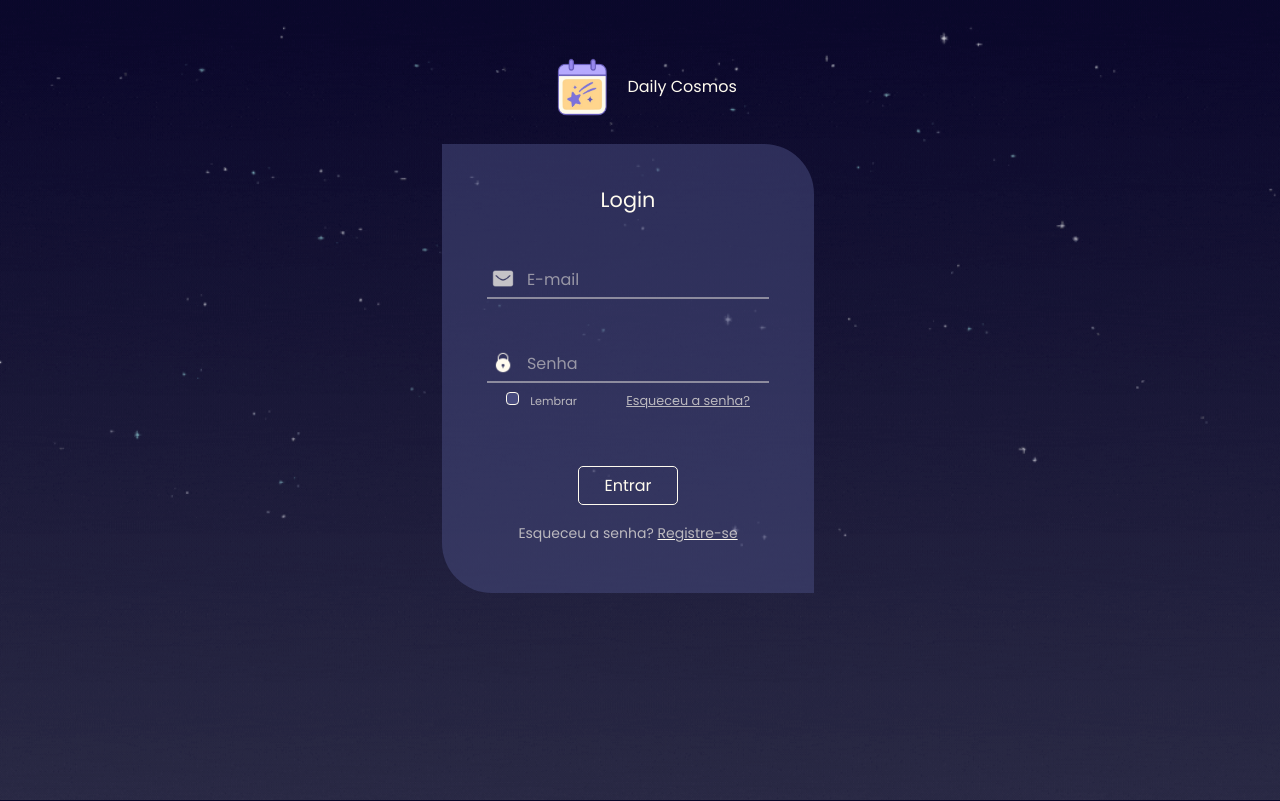
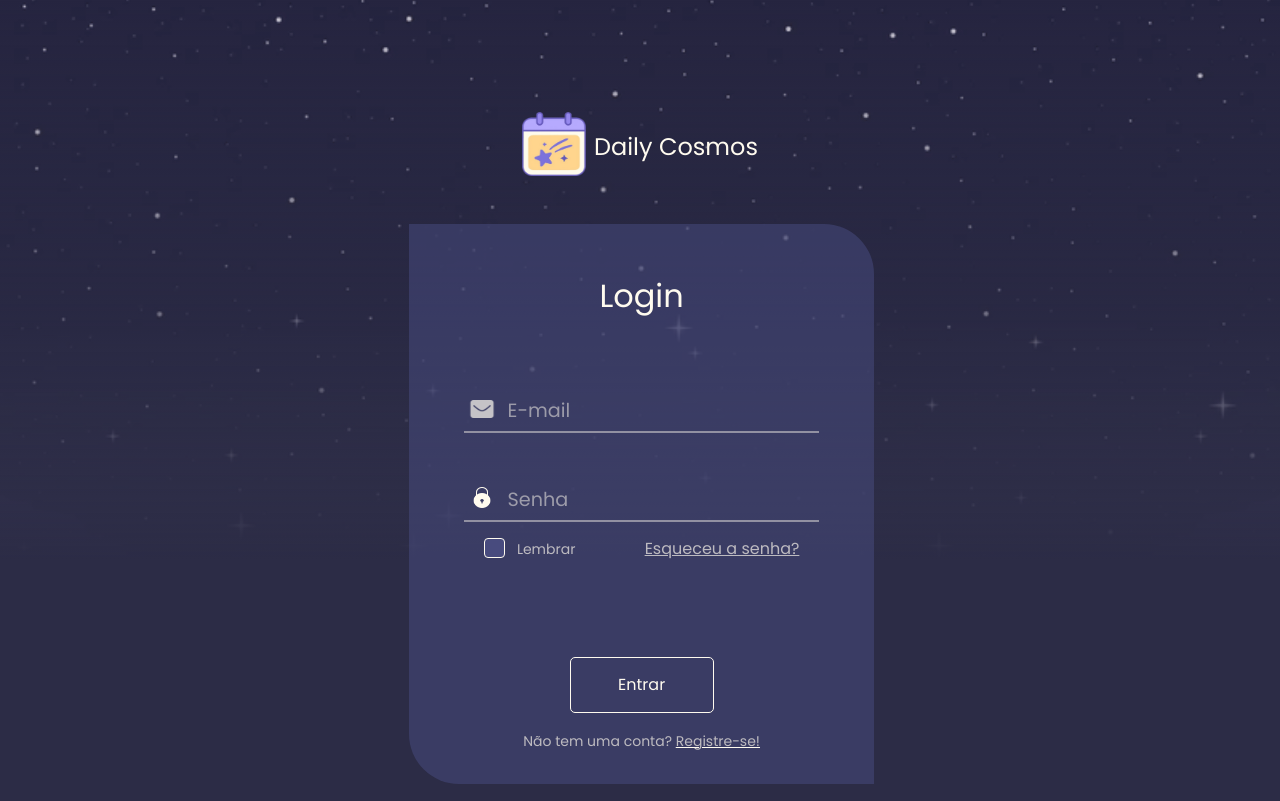
Before and after one commit to mellygomes/planetarium-calendar, a Flask app: page /login in a window 1280 px wide. Run offline with Flask 3, Linux system fonts and the light colour scheme.

Commit message:
style: updated login screen

```diff
--- a/app/static/style/style-all.css
+++ b/app/static/style/style-all.css
@@ -6,6 +6,6 @@ body {
 }
 
 .logo {
-    width: 5rem;
-    height: 5rem;
+    width: 4rem;
+    height: 4rem;
 }
--- a/app/static/style/style-login.css
+++ b/app/static/style/style-login.css
@@ -5,8 +5,16 @@ body {
     font-family: 'Poppins', sans-serif;
 }
 
+.titulo-daily{
+    font-family: 'Poppins', sans-serif;
+    font-size: 1.5rem;
+    padding-left: 0.5rem;
+    line-height: 1;
+    margin-bottom: -0.35rem;
+}
+
 .background-stars-gif {
-    background-image: url('/static/images/stars-background.gif');
+    background-image: url('/static/images/gifer-ezgif.com-crop.gif');
     background-size: cover;
     background-position: center;
     background-repeat: no-repeat;
@@ -14,24 +22,38 @@ body {
     top: 0;
     left: 0;
     width: 100%;
-    height: 100%;
+    height: 70%;
     z-index: -1; /* fica atrás do conteúdo */
     opacity: 0.8;
 }
 
+.background-gradient-overlay {
+    position: fixed;
+    top: 0;
+    left: 0;
+    width: 100%;
+    height: 70%;
+    z-index: -1; /* fica acima do GIF, mas atrás do conteúdo */
+    /* background: linear-gradient(to bottom, rgba(44, 44, 70, 0.2), rgba(44, 44, 70, 0.5), rgba(44, 44, 70, 1.0)); */
+    background: linear-gradient(to bottom, rgba(44, 44, 70, 0) 0%, rgba(44, 44, 70, 1.0) 100%);
+    pointer-events: none; /* evita que interfira com cliques */
+}
+
+
 .login-icon {
-    width: 1.5rem;
-    height: 1.4rem;
+    width: 1.7rem;
+    height: 1.6rem;
     padding: 0;
 }
 
 .login-box {
     background-color: #484b7e8d;
     border-radius: 0px 50px 0px 50px;
+    height: 35rem;
 }
 
 .login-title {
-    font-size: 1.3rem;
+    font-size: 2.0rem;
 }
 
 .login-text-field {
@@ -77,18 +99,20 @@ input[type="password"]:focus {
     background-color: #484b7e00;
     border: none;
     width: 80%;
+    font-size: 1.2rem;
 }
 
 .input-senha {
     color: #FFFBEF;
     background-color: #484b7e00;
     border: none;
-    width: 90%;
+    width: 80%;
+    font-size: 1.2rem;
 }
 
 .login-checkbox-field {
     align-items: first baseline;
-    font-size: 0.8rem;
+    font-size: 1.0rem;
     color: #fffbefaa;
     width: 77%;
     display: flex;
@@ -100,26 +124,27 @@ input[type="password"]:focus {
     -webkit-appearance: none;
     -moz-appearance: none;
 
-    width: 0.8rem;
-    height: 0.8rem;
+    width: 1.3rem;
+    height: 1.3rem;
     border: 0.5px solid #FFFBEF;
     background-color: #484b7e;
     border-radius: 4px;
     cursor: pointer;
     position: relative;
     margin-right: 0.5rem;
+    margin-bottom: -0.3rem;
 }
 
 .login-checkbox:checked::after {
     content: "";
     position: absolute;
-    width: 4px;
-    height: 7px;
+    width: 10px;
+    height: 13px;
     border: 3px solid #FFFBEF;
     border-width: 0 2px 2px 0;
     transform: rotate(40deg);
     top: 0.5px;
-    left: 3px;
+    left: 4px;
 }
 
 .login-text-help {
@@ -138,6 +163,8 @@ input[type="password"]:focus {
     padding: 0.4rem 1.6rem;
     background-color: #484b7e00;
     stroke: none;
+    height: 3.5rem;
+    width: 9rem;
 }
 
 .login-btn:hover {
--- a/app/templates/login.html
+++ b/app/templates/login.html
@@ -13,25 +13,26 @@
 </head>
 <body>
     <div class="background-stars-gif"></div>
+    <div class="background-gradient-overlay"></div>
 
     <div class="container justify-content-md-center">
 
      <div class="row text-center">
-        <div class="col-12 mt-5 mb-3 text-center">
-            <img src="{{ url_for('static', filename='icons/daily-cosmos-logo.png') }}" alt="Logo do site Daily Cosmos" class="logo d-inline">
-            <p class=" d-inline"> Daily Cosmos </p>
+       <div class="col-12 d-flex align-items-center justify-content-center" style="margin-top: 7rem;">
+            <img src="{{ url_for('static', filename='icons/daily-cosmos-logo2.png') }}" alt="Logo do site Daily Cosmos" class="logo d-inline">
+            <p class="d-inline titulo-daily"> Daily Cosmos </p>
         </div>
 
-        <div class="row justify-content-md-center">
-            <div class="col-4 login-box">
-                <p class="text-center p-4 mt-3 login-title">Login</p>
+        <div class="row justify-content-md-center" style="margin-left: 0.1rem;">
+            <div class="col-5 mt-5 login-box">
+                <p class="text-center p-4 mt-4 login-title">Login</p>
 
                 {% if erro %}
                     <div class="alert alert-danger" role="alert"> Login falhou. Veirifque suas credenciais. </div>
                 {% endif %}
 
                 <form id="login-usuario" action="/fazer_login" method="POST">
-                <div class="container justify-content-md-center p-2">
+                <div class="container justify-content-md-center" style="padding-top: 2rem;">
                     <div class="row login-text-field p-1">
                         <img src="{{ url_for('static', filename='icons/login-cadastro-icons/email.png') }}" alt="ícone" class="login-icon">
                         <input type="text" placeholder="E-mail" name="email_usuario" id="email_usuario" class="input-usuario">
@@ -46,15 +47,15 @@
 
                 <div class="container login-checkbox-field">
                     <div>
-                        <input type="checkbox" name="lembrar" id="lembrar" class="login-checkbox">
+                        <input type="checkbox" name="lembrar" id="lembrar" class="login-checkbox mt-3">
                         <label for="lembrar"><small>Lembrar</small></label>
                     </div>
                     <a href="/login" class="login-text-help">Esqueceu a senha?</a>
                 </div>
 
-                <div class="d-flex flex-column align-items-center p-5 mt-2">
+                <div class="d-flex flex-column align-items-center p-5 mt-5">
                     <button class="login-btn">Entrar</button>
-                    <span class="login-text-help mt-3"><small>Esqueceu a senha? <a href="/cadastro">Registre-se</a></small></span>
+                    <span class="login-text-help mt-3"><small>Não tem uma conta? <a href="/cadastro">Registre-se!</a></small></span>
                 </div>
 
             </form>
```
Also changed, not shown: app/static/icons/daily-cosmos-logo2.png (added), app/static/images/gifer-ezgif.com-crop.gif (added).
